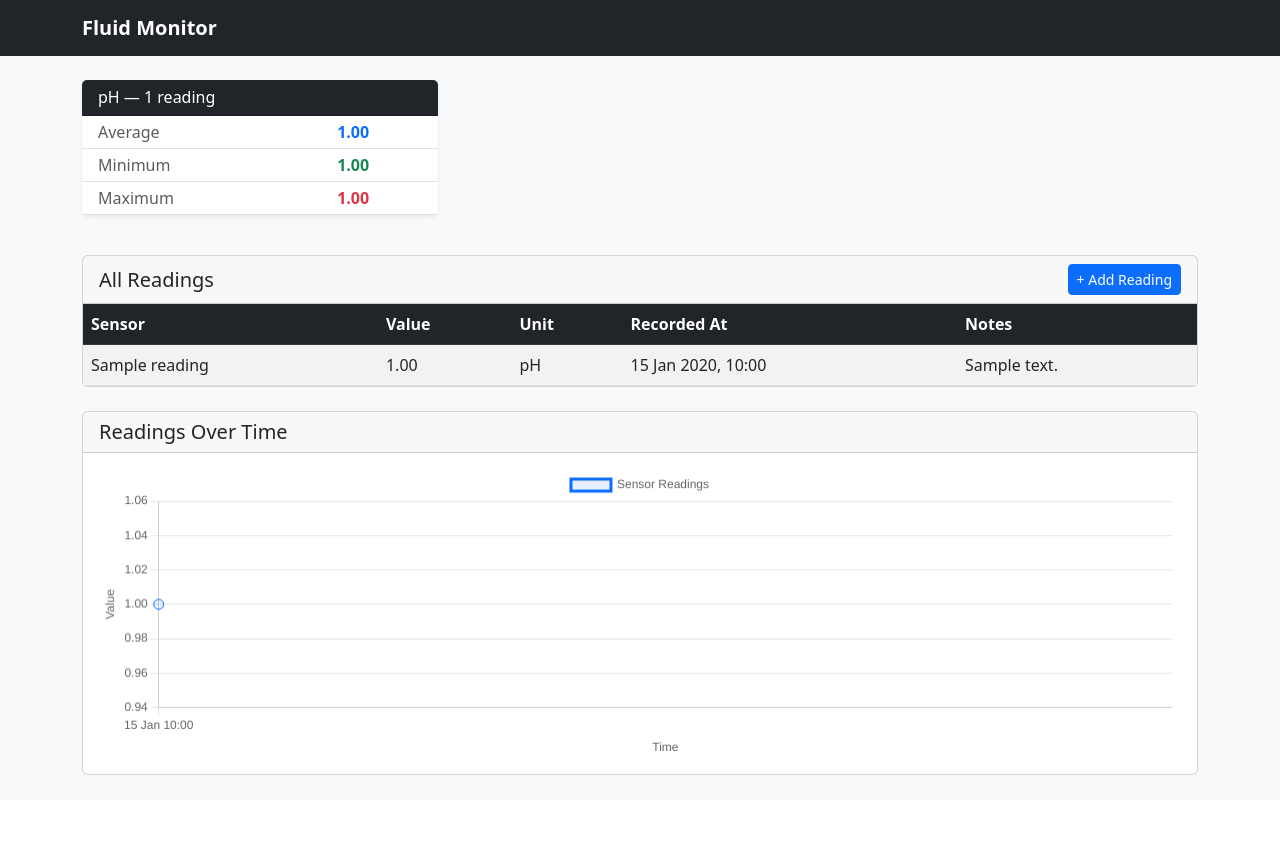
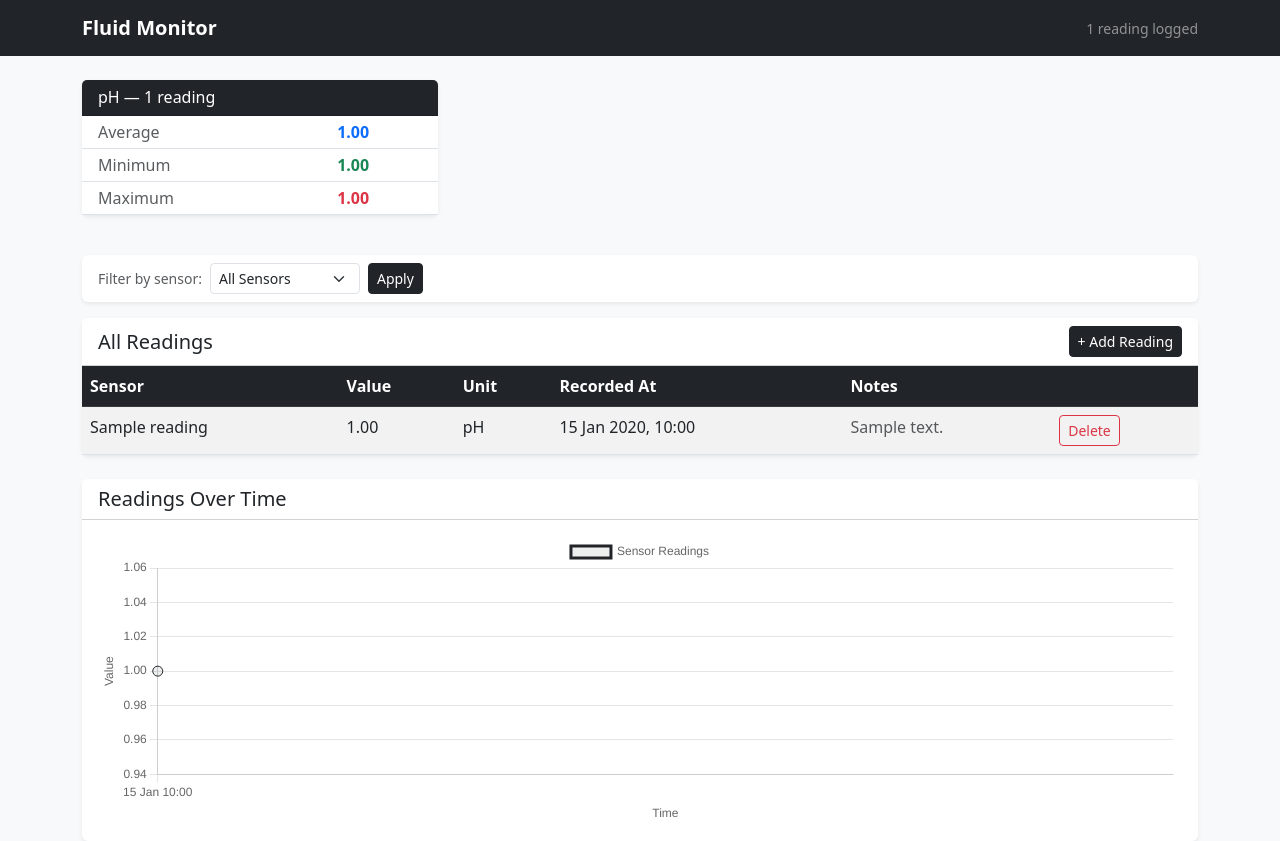
Before and after one commit to uditbh123/fluidmonitor, a Django app: page / in a window 1280 px wide. Before the commit the page ends 775 px from the top, so only its background shows below. Run offline with Django 5.2, Linux system fonts and the light colour scheme; tables that the repository leaves empty hold one stand-in row (values such as "Sample post").

Commit message:
Day 6 - sensor filter, delete reading, dashboard polish

```diff
--- a/readings/templates/readings/home.html
+++ b/readings/templates/readings/home.html
@@ -4,7 +4,6 @@
     <meta charset="UTF-8">
     <meta name="viewport" content="width=device-width, initial-scale=1">
     <title>Fluid Monitor</title>
-    <!-- Bootstrap 5 CSS loaded from CDN — no installation needed -->
     <link href="https://cdn.jsdelivr.net/npm/bootstrap@5.3.0/dist/css/bootstrap.min.css" rel="stylesheet">
 </head>
 <body class="bg-light">
@@ -13,6 +12,7 @@
     <nav class="navbar navbar-dark bg-dark">
         <div class="container">
             <span class="navbar-brand fw-bold">Fluid Monitor</span>
+            <span class="text-white-50 small">{{ total_count }} reading{{ total_count|pluralize }} logged</span>
         </div>
     </nav>
 
@@ -26,11 +26,15 @@
                     <div class="card-header bg-dark text-white">
                         <h6 class="mb-0">
                             {% if stat.unit == 'pH' %}
+                                pH
                             {% elif stat.unit == 'C' %}
+                                Temperature (C)
                             {% elif stat.unit == 'mg/L' %}
+                                Concentration (mg/L)
                             {% else %}
+                                {{ stat.unit }}
                             {% endif %}
-                    {{ stat.unit }} — {{ stat.count }} reading{{ stat.count|pluralize }}
+                            — {{ stat.count }} reading{{ stat.count|pluralize }}
                         </h6>
                     </div>
                     <div class="card-body p-0">
@@ -54,11 +58,38 @@
             {% endfor %}
         </div>
 
+        <!-- FILTER BAR -->
+        <div class="card mb-3 border-0 shadow-sm">
+            <div class="card-body py-2">
+                <form method="GET" class="d-flex gap-2 align-items-center flex-wrap">
+                    <label class="text-muted small mb-0">Filter by sensor:</label>
+                    <select name="sensor" class="form-select form-select-sm" style="width: auto;">
+                        <option value="">All Sensors</option>
+                        {% for sensor in sensors %}
+                        <option value="{{ sensor }}"
+                            {% if sensor == sensor_filter %}selected{% endif %}>
+                            {{ sensor }}
+                        </option>
+                        {% endfor %}
+                    </select>
+                    <button type="submit" class="btn btn-sm btn-dark">Apply</button>
+                    {% if sensor_filter %}
+                    <a href="/" class="btn btn-sm btn-outline-secondary">Clear</a>
+                    {% endif %}
+                </form>
+            </div>
+        </div>
+
         <!-- READINGS TABLE -->
-        <div class="card">
-            <div class="card-header d-flex justify-content-between align-items-center">
-                <h5 class="mb-0">All Readings</h5>
-                <a href="/add/" class="btn btn-sm btn-primary">+ Add Reading</a>
+        <div class="card border-0 shadow-sm">
+            <div class="card-header bg-white d-flex justify-content-between align-items-center">
+                <h5 class="mb-0">
+                    All Readings
+                    {% if sensor_filter %}
+                    <span class="badge bg-secondary ms-2">{{ sensor_filter }}</span>
+                    {% endif %}
+                </h5>
+                <a href="/add/" class="btn btn-sm btn-dark">+ Add Reading</a>
             </div>
             <div class="card-body p-0">
                 <table class="table table-striped table-hover mb-0">
@@ -69,6 +100,7 @@
                             <th>Unit</th>
                             <th>Recorded At</th>
                             <th>Notes</th>
+                            <th></th>
                         </tr>
                     </thead>
                     <tbody>
@@ -78,12 +110,21 @@
                             <td>{{ reading.value }}</td>
                             <td>{{ reading.unit }}</td>
                             <td>{{ reading.recorded_at|date:"d M Y, H:i" }}</td>
-                            <td>{{ reading.notes }}</td>
+                            <td class="text-muted">{{ reading.notes }}</td>
+                            <td>
+                                <a href="/delete/{{ reading.pk }}/"
+                                   class="btn btn-sm btn-outline-danger">
+                                   Delete
+                                </a>
+                            </td>
                         </tr>
                         {% empty %}
                         <tr>
-                            <td colspan="5" class="text-center text-muted py-4">
-                                No readings yet. Add one above!
+                            <td colspan="6" class="text-center text-muted py-4">
+                                No readings found.
+                                {% if sensor_filter %}
+                                <a href="/">Clear filter</a>
+                                {% endif %}
                             </td>
                         </tr>
                         {% endfor %}
@@ -91,9 +132,10 @@
                 </table>
             </div>
         </div>
-        <!-- CHART SECTION -->
-<div class="card mt-4">
-    <div class="card-header">
+
+        <!-- CHART -->
+        <div class="card mt-4 border-0 shadow-sm">
+            <div class="card-header bg-white">
                 <h5 class="mb-0">Readings Over Time</h5>
             </div>
             <div class="card-body">
@@ -103,22 +145,16 @@
 
     </div>
 
-    <!-- Bootstrap 5 JS -->
     <script src="https://cdn.jsdelivr.net/npm/bootstrap@5.3.0/dist/js/bootstrap.bundle.min.js"></script>
-    <!-- Chart.js library -->
     <script src="https://cdn.jsdelivr.net/npm/chart.js"></script>
 
     <script>
-    // Step 1: fetch data from our Django JSON endpoint
         fetch('/chart-data/')
             .then(function(response) {
                 return response.json();
             })
             .then(function(data) {
-            // Step 2: find the canvas element on the page
                 const ctx = document.getElementById('readingsChart').getContext('2d');
-
-            // Step 3: create the chart
                 new Chart(ctx, {
                     type: 'line',
                     data: {
@@ -126,8 +162,8 @@
                         datasets: [{
                             label: 'Sensor Readings',
                             data: data.values,
-                        borderColor: 'rgb(13, 110, 253)',
-                        backgroundColor: 'rgba(13, 110, 253, 0.1)',
+                            borderColor: 'rgb(33, 37, 41)',
+                            backgroundColor: 'rgba(33, 37, 41, 0.08)',
                             tension: 0.3,
                             fill: true,
                             pointRadius: 5,
@@ -137,9 +173,7 @@
                     options: {
                         responsive: true,
                         plugins: {
-                        legend: {
-                            position: 'top',
-                        },
+                            legend: { position: 'top' },
                             tooltip: {
                                 callbacks: {
                                     afterLabel: function(context) {
@@ -151,21 +185,16 @@
                         scales: {
                             y: {
                                 beginAtZero: false,
-                            title: {
-                                display: true,
-                                text: 'Value'
-                            }
+                                title: { display: true, text: 'Value' }
                             },
                             x: {
-                            title: {
-                                display: true,
-                                text: 'Time'
-                            }
+                                title: { display: true, text: 'Time' }
                             }
                         }
                     }
                 });
             });
     </script>
+
 </body>
 </html>
```
Also changed, not shown: readings/templates/readings/confirm_delete.html (added, +39 -0 lines). Lines whose indentation alone changed are shown as unchanged.
